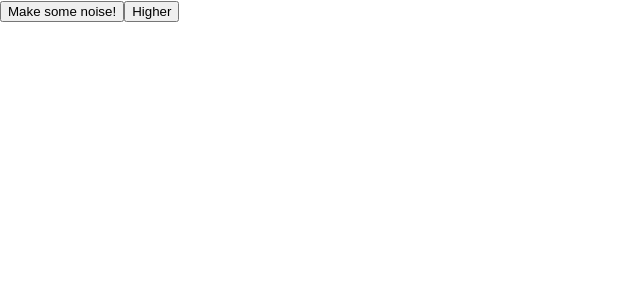
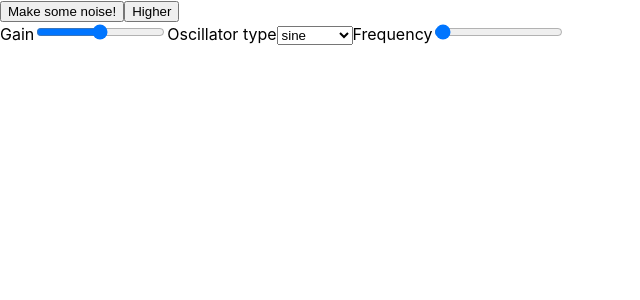
Before and after one commit to ath92/react-webaudio, a React (Create React App) app: page / in a window 1280 px wide. Both pictures are taken after a click on the button "Make some noise!". Shown: the top 300 px of the page, without its empty margins (0-640 px from the left). Built offline with nearby package versions, Linux system fonts and the light colour scheme.

Commit message:
first LFO commit

```diff
--- a/src/App.tsx
+++ b/src/App.tsx
@@ -1,15 +1,16 @@
 import React, { useState } from 'react';
-import OscillatorNode from './components/OscillatorNode';
+import OscillatorNode from './components/web-audio/OscillatorNode';
 import AudioContextNode from './components/web-audio/AudioContextNode';
-import GainNode from './components/web-audio/GainNoide';
+import GainNode from './components/web-audio/GainNode';
 import BiQuadFilterNode from './components/web-audio/BiQuadFilterNode';
+
+import GainOscillator from './components/ui/GainOscillator';
 
 const App: React.FC = () => {
   const [makeNoise, setMakeNoise] = useState(false);
   const [baseFrequency, setBaseFrequency] = useState(50);
 
   const renderSynth = () => {
-    console.log(baseFrequency);
     if (!makeNoise) return;
     return (
       <AudioContextNode>
@@ -17,11 +18,12 @@ const App: React.FC = () => {
           <BiQuadFilterNode type="lowpass">
             <OscillatorNode type="square" frequency={baseFrequency} />
           </BiQuadFilterNode>
-          <GainNode gain={0.5}>
-            <OscillatorNode type="square" frequency={baseFrequency * 3} />
+          <GainNode gain={0.5} gainDestination={ <OscillatorNode type="sine" frequency={5} /> }>
+            <OscillatorNode type="sawtooth" frequency={baseFrequency * 3} />
             <OscillatorNode type="sine" frequency={baseFrequency * 4} />
           </GainNode>
         </GainNode>
+        <GainOscillator />
       </AudioContextNode>
     );
   }
--- /dev/null
+++ b/src/components/ui/GainOscillator.tsx
@@ -0,0 +1,51 @@
+import React, { FC, useState } from 'react';
+import GainNode from '../web-audio/GainNode';
+import OscillatorNode from '../web-audio/OscillatorNode';
+
+const gainRange = 100;
+
+const GainOscillator: FC = props => {
+    const [frequency, setFrequency] = useState(100);
+    const [type, setType] = useState<OscillatorType>('sine');
+    const [gain, setGain] = useState(1);
+
+    return (
+        <GainNode gain={gain}>
+            <OscillatorNode type={type} frequency={frequency}>
+                {/* UI part */}
+                <div>
+                    <label>
+                        Gain
+                        <input
+                            type="range"
+                            onChange={e => setGain(parseInt(e.target.value) / gainRange)}
+                            min="1"
+                            max={gainRange}
+                        />
+                    </label>
+                    <label>
+                        Oscillator type
+                        <select onChange={e => setType(e.target.value as OscillatorType)}>
+                            <option>sine</option>
+                            <option>square</option>
+                            <option>sawtooth</option>
+                            <option>triangle</option>
+                        </select>
+                    </label>
+                    <label>
+                        Frequency
+                        <input
+                            type="range"
+                            onChange={e => setFrequency(parseInt(e.target.value))}
+                            min="1"
+                            max="20000"
+                        />
+                    </label>
+                </div>
+                { props.children }
+            </OscillatorNode>
+        </GainNode>
+    );
+};
+
+export default GainOscillator;
--- a/src/components/web-audio/GainNoide.tsx
+++ b/src/components/web-audio/GainNode.tsx
@@ -3,7 +3,8 @@ import DestinationContext from '../../context/DestinationContext';
 import AudioContextContext from '../../context/AudioContextContext';
 
 interface Props {
-    gain: number
+    gain: number,
+    gainDestination?: any
 }
 
 const GainNode: FC<Props> = props => {
@@ -25,9 +26,14 @@ const GainNode: FC<Props> = props => {
     }, [props.gain, gainNode]);
 
     return (
-        <DestinationContext.Provider value={gainNode}>
-            { props.children }
-        </DestinationContext.Provider>
+        <React.Fragment>
+            <DestinationContext.Provider value={ gainNode }>
+                { props.children }
+            </DestinationContext.Provider>
+            <DestinationContext.Provider value={ gainNode.gain }>
+                { props.gainDestination }
+            </DestinationContext.Provider>
+        </React.Fragment>
     );
 }
 
--- a/src/components/OscillatorNode.tsx
+++ b/src/components/web-audio/OscillatorNode.tsx
@@ -1,6 +1,6 @@
 import React, { FC, useState, useEffect, useContext } from 'react';
-import AudioContextContext from '../context/AudioContextContext';
-import DestionationContext from '../context/DestinationContext';
+import AudioContextContext from '../../context/AudioContextContext';
+import DestionationContext from '../../context/DestinationContext';
 
 interface Props {
     frequency: number,
--- a/src/context/DestinationContext.tsx
+++ b/src/context/DestinationContext.tsx
@@ -2,6 +2,6 @@ import { createContext } from 'react';
 import { defaultAudioContext } from './AudioContextContext';
 
 // TODO: figure out if we really need this default value
-const DestionationContext = createContext<AudioNode>(defaultAudioContext.destination);
+const DestionationContext = createContext<AudioNode | AudioParam>(defaultAudioContext.destination);
 
 export default DestionationContext;
--- /dev/null
+++ b/src/globals.d.ts
@@ -0,0 +1,6 @@
+// override these definitions in lib.dom.d.ts for now. I think the ones provided are wrong?
+
+interface AudioNode {
+    connect(destinationAudioNode: AudioNode | AudioParam, input?: number, output?: number);
+    disconnect(destinationAudioNode: AudioNode | AudioParam);
+}
```
